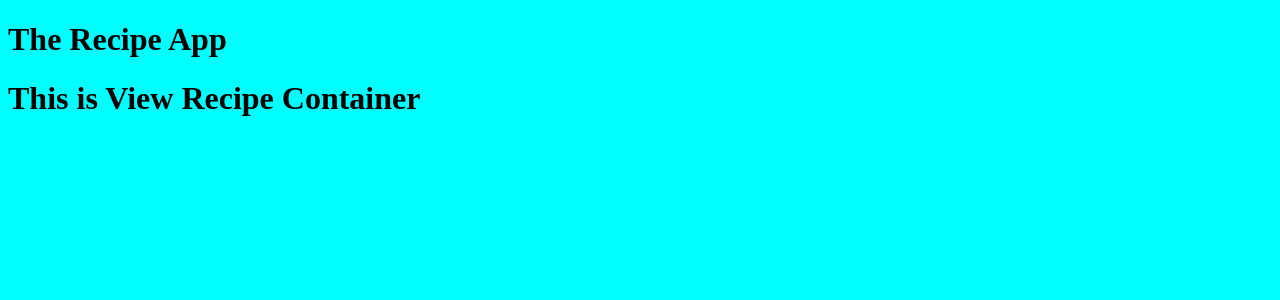
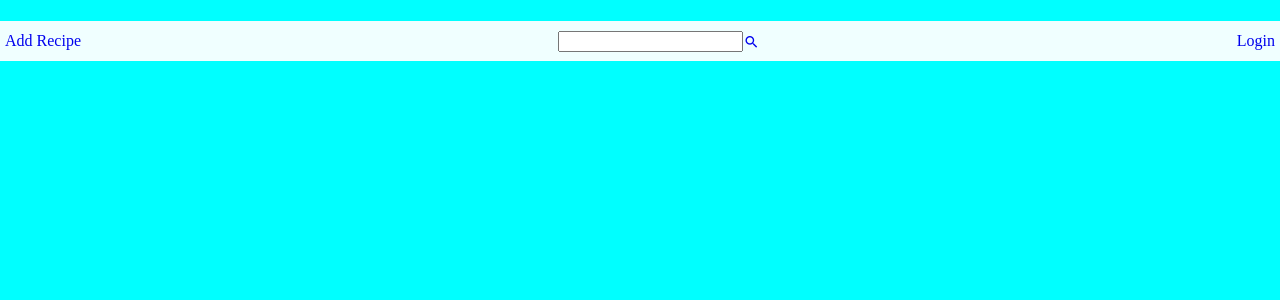
Before and after one commit to Wunderpuss-Photogenicus/Recipedia, a React app: page /viewrecipe in a window 1280 px wide. Shown: the top 300 px of the page. Built offline with nearby package versions, Linux system fonts and the light colour scheme.

Commit message:
added landing page, navbar, and some styling

```diff
--- a/client/App.jsx
+++ b/client/App.jsx
@@ -2,6 +2,7 @@ import React, { Component } from 'react';
 // import Wrapper from './containers/MainContainer.jsx';
 import { render } from 'react-dom';
 import { BrowserRouter, Route, Switch} from 'react-router-dom';
+import { Link } from 'react-router-dom';
 import LandingPageContainer from './components/LandingPage/LandingPageContainer.jsx'
 import ViewRecipeContainer from './components/ViewRecipe/ViewRecipeContainer.jsx'
 import AddRecipeContainer from './components/AddRecipe/AddRecipeContainer.jsx'
@@ -16,6 +17,15 @@ class App extends Component {
   */
   render() {
     return(
+      <div>
+        <div className="navbar">
+          <Link className="link" to="/addrecipe">Add Recipe</Link>
+          <form className="search">
+            <input type="text"></input>
+            <Link className="searchbutton" to="/addrecipe"><i className="material-icons">search</i></Link>
+          </form>
+          <Link className="link" to="/addrecipe">Login</Link>
+        </div>
         <Switch>
           <Route exact path="/">
             <LandingPageContainer />
@@ -27,6 +37,7 @@ class App extends Component {
             <ViewRecipeContainer />
           </Route>
         </Switch>
+      </div>
     )
   }
 }
--- a/client/components/LandingPage/LandingPageContainer.jsx
+++ b/client/components/LandingPage/LandingPageContainer.jsx
@@ -20,18 +20,26 @@ const mapDispatchToProps = (dispatch) => ({
 
 class LandingPageContainer extends Component {
 
+  componentDidMount() {
+    this.props.itemsFetchData('/api');
+  }
+
   constructor(props){
     super(props)
   }
 
   render() {
     const arr = this.props.recipesList.map(el => {
-      return <p>{el['title']}</p>
+      return (
+        <div className="landingPage">
+          <div>{el.title}</div>
+          <img src={el.img_link}></img>
+        </div>
+      )
     })
 
     return (
-      <div>
-        <button onClick={() => this.props.itemsFetchData('/api')}>Get recipes</button>
+      <div className="page">
         {arr}
       </div>
     )
--- a/client/index.html
+++ b/client/index.html
@@ -4,12 +4,10 @@
   <meta charset="UTF-8">
   <meta name="viewport" content="width=device-width, initial-scale=1.0">
   <meta http-equiv="X-UA-Compatible" content="ie=edge">
+  <link rel="stylesheet" href="https://fonts.googleapis.com/icon?family=Material+Icons">
   <title>Scratch Project</title>
 </head>
 <body>
-  <header>
-    <h1>The Recipe App</h1>
-  </header>
   <div id="root"></div>
   <script src="build/bundle.js"></script>
 </body>
--- a/client/styles/styles.css
+++ b/client/styles/styles.css
@@ -1,3 +1,49 @@
 body {
+  margin-top: 0px;
+  margin-left: 0px;
   background-color: aqua;
 }
+
+.page {
+  margin-left: 5px;
+  display: flex;
+  flex-direction: column;
+}
+
+img {
+  height: 200px;
+}
+
+.navbar {
+  position: absolute;
+  margin-top: 0px;
+  margin-left: 0px;
+  margin-right: 0px;
+  width: 100%;
+  height: 40px;
+  display: flex;
+  flex-direction: row;
+  background-color: azure;
+  justify-content: space-between;
+  align-items: center;
+}
+
+.link {
+  margin-left: 5px;
+  margin-right: 5px;
+  text-decoration: none;
+}
+
+.searchButton {
+  display: absolute;
+}
+
+.material-icons {
+  font-size: 16px;
+  vertical-align: middle;
+}
+
+.landingPage {
+  display: relative;
+  margin-top: 50px;
+}
```
Lines whose indentation alone changed are shown as unchanged.
